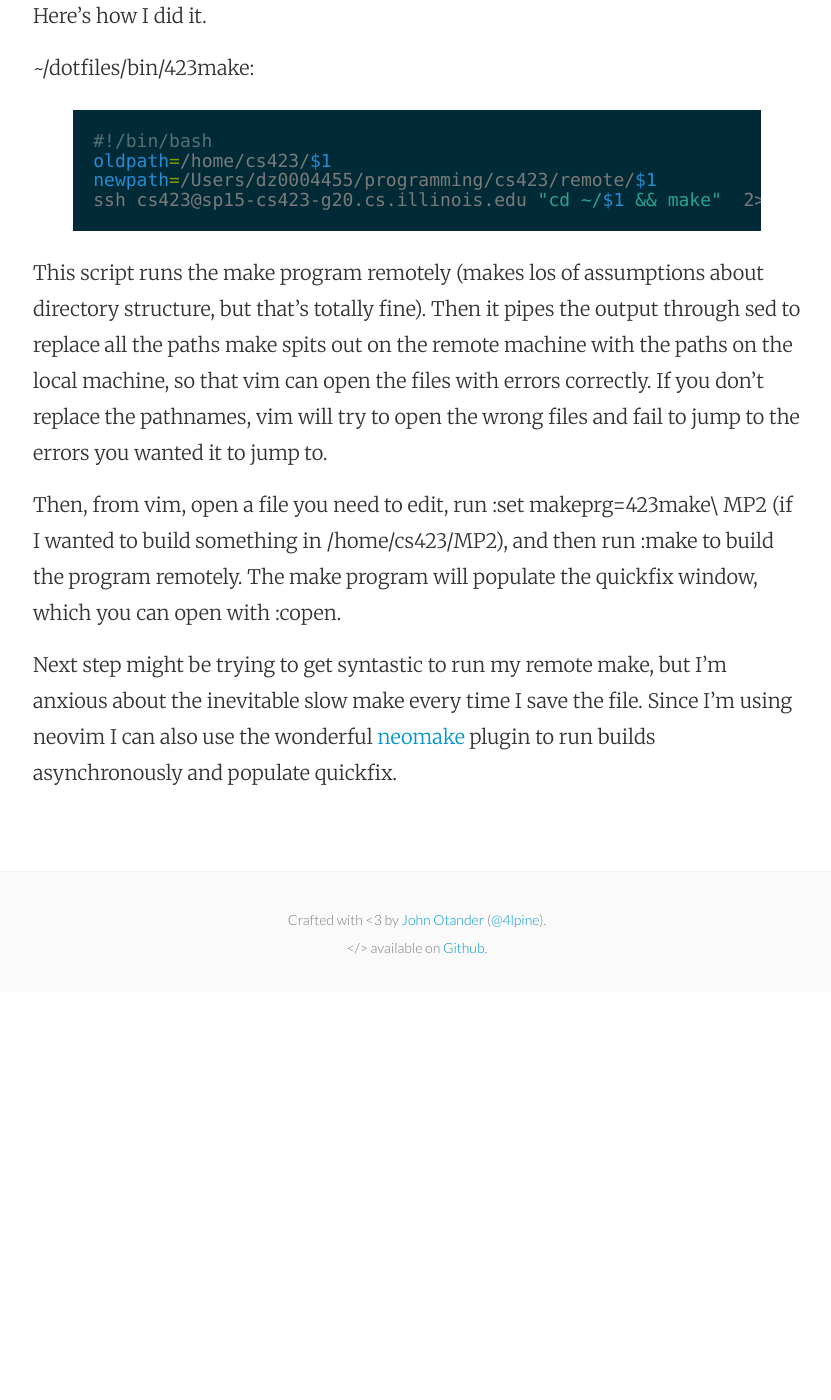
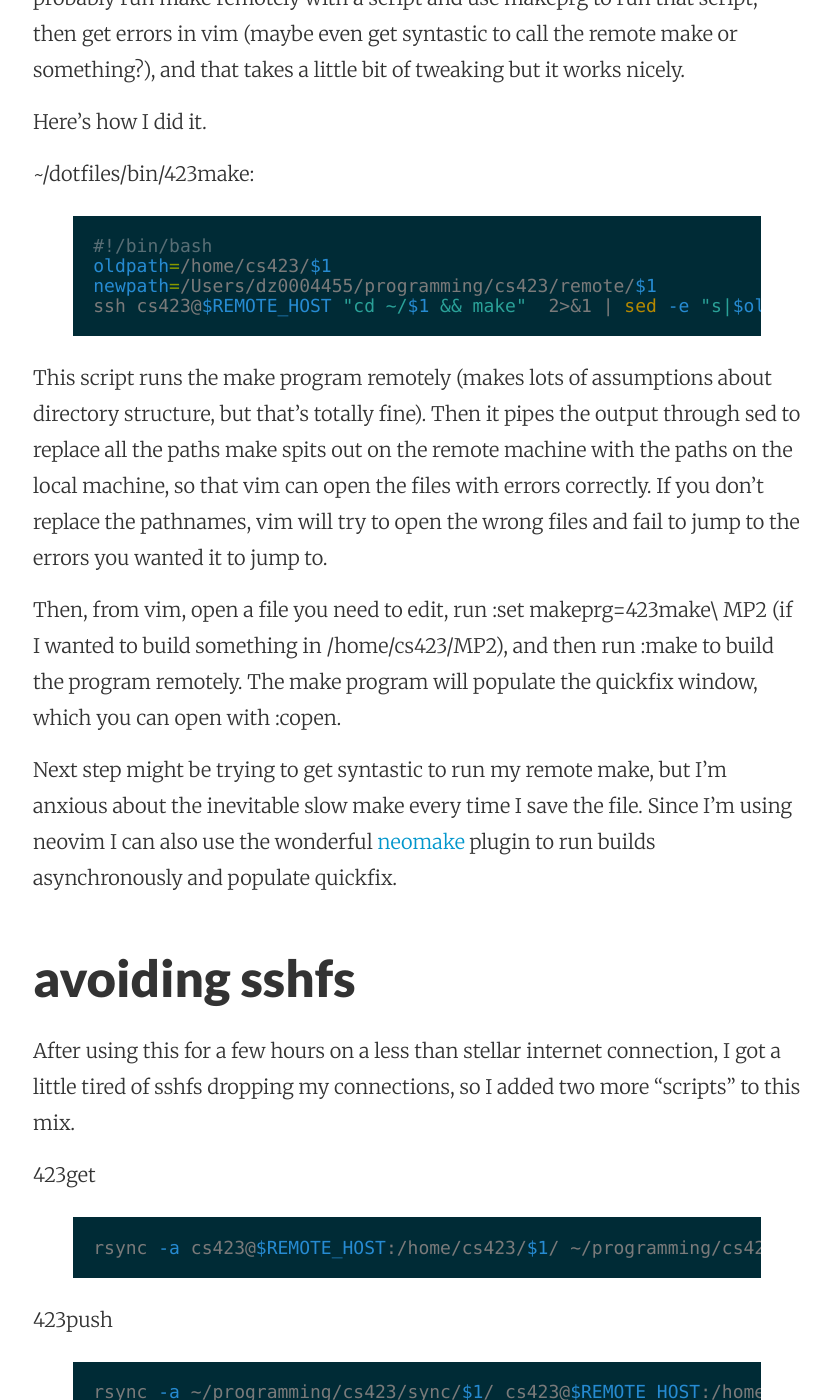
Before and after one commit to dpzmick/old-website, a Jekyll site: the page built from _posts/2015-02-25-vim-remote-make.md, in a window 1280 px wide and 1400 px high, scrolled down 743 px. Shown: the whole window, without its empty margins (223-1054 px from the left). Built offline with Jekyll 4.4.1, drawn with Linux system fonts in a browser that asks for light colours; nearby versions of some CDN libraries; before the commit the page ends 1735 px from its top, so only the background shows below that; some of the changed text lies outside the part shown.

Commit message:
updated vim post

```diff
--- a/_posts/2015-02-25-vim-remote-make.md
+++ b/_posts/2015-02-25-vim-remote-make.md
@@ -6,6 +6,8 @@
 tags: []
 ---
 
+Remote Make
+-----------
 So I'm in a class that requires that I use a linux VM to edit code. Since we are
 sharing this VM between all of the group members, I don't want to jump on there
 and throw my vim config and stuff on the machine. Instead, I've been mounting
@@ -23,11 +25,11 @@
 #!/bin/bash
 oldpath=/home/cs423/$1
 newpath=/Users/dz0004455/programming/cs423/remote/$1
-ssh cs423@sp15-cs423-g20.cs.illinois.edu "cd ~/$1 && make"  2>&1 | sed -e "s|$oldpath|$newpath|g"
+ssh cs423@$REMOTE_HOST "cd ~/$1 && make"  2>&1 | sed -e "s|$oldpath|$newpath|g"
 
 {% endhighlight %}
 
-This script runs the make program remotely (makes los of assumptions about
+This script runs the make program remotely (makes lots of assumptions about
 directory structure, but that's totally fine). Then it pipes the output through
 sed to replace all the paths make spits out on the remote machine with the paths
 on the local machine, so that vim can open the files with errors correctly. If
@@ -44,3 +46,29 @@
 using neovim I can also use the wonderful
 [ neomake ]( https://github.com/benekastah/neomake ) plugin to run builds
 asynchronously and populate quickfix.
+
+avoiding sshfs
+--------------
+After using this for a few hours on a less than stellar internet connection, I
+got a little tired of sshfs dropping my connections, so I added two more "scripts"
+to this mix.
+
+423get
+{% highlight bash %}
+rsync -a cs423@$REMOTE_HOST:/home/cs423/$1/ ~/programming/cs423/sync/$1/
+{% endhighlight %}
+
+423push
+{% highlight bash %}
+rsync -a ~/programming/cs423/sync/$1/ cs423@$REMOTE_HOST:/home/cs423/$1/
+{% endhighlight %}
+
+Then, in vim:
+
+{% highlight vim %}
+:autocmd BufWrite * :Dispatch! 423push MP2
+{% endhighlight %}
+
+so files get pushed back (via rsync) anytime I write. Again, could have used
+neomake for the asynchronous behavior (instead of dispatch), but the dispatch
+solution is slightly easier to type.
```
